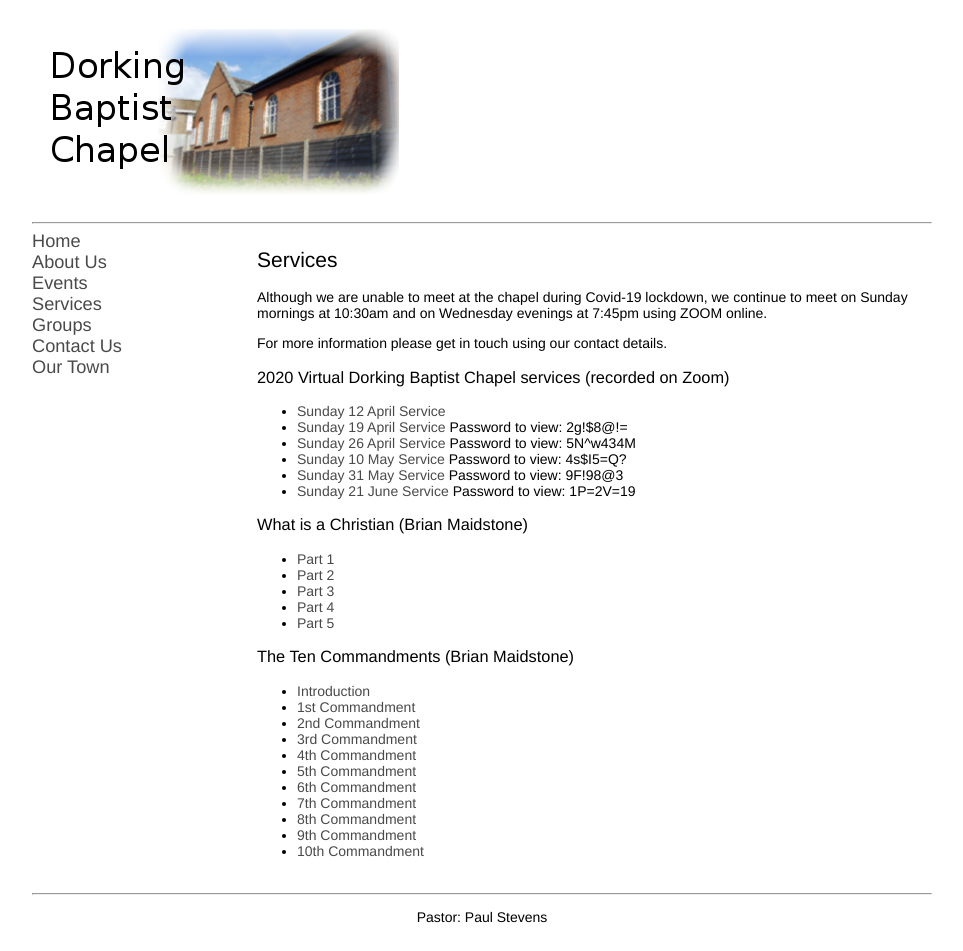
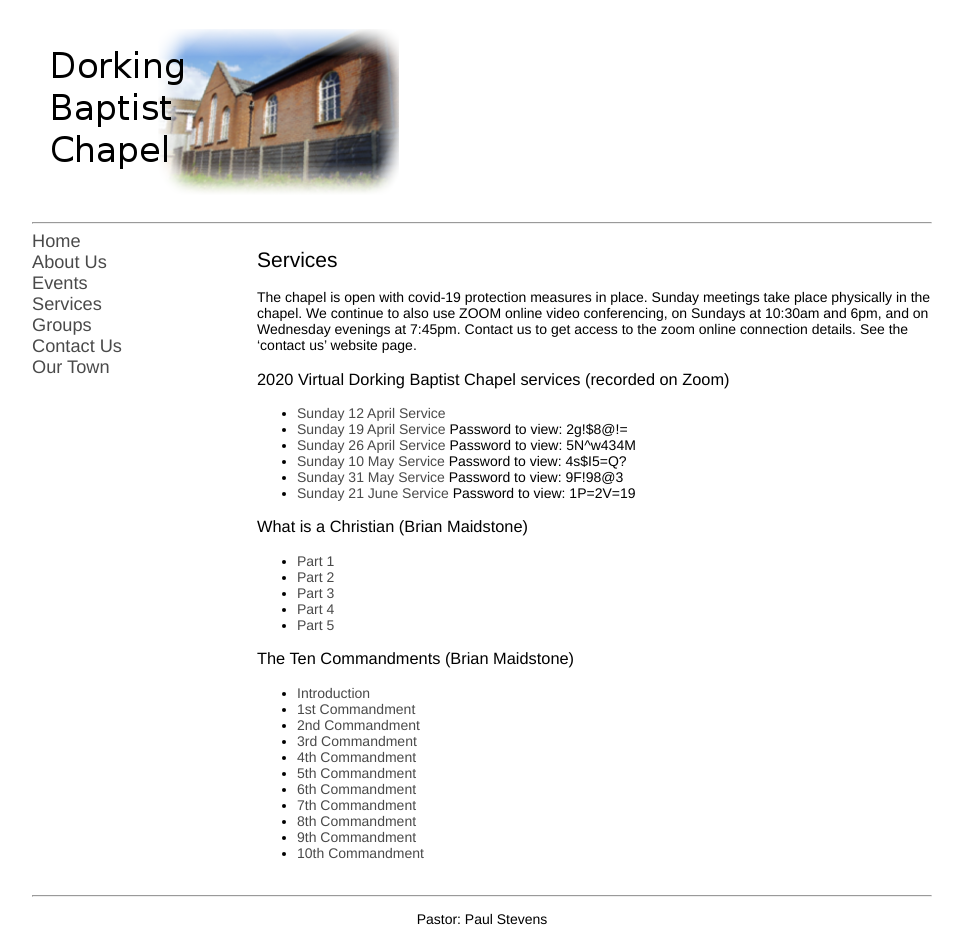
Before and after one commit to pandastreet/dorkingbaptistchapel.org.uk, a Jekyll site: the page built from services.md, in a window 1280 px wide. Shown: the whole page, without its empty margins (158-1121 px from the left). Built offline with Jekyll 4.4.1, drawn with Linux system fonts in a browser that asks for light colours; our own code applies the rules of GitHub Pages for plain Markdown files.

Commit message:
Update services.md

```diff
--- a/services.md
+++ b/services.md
@@ -4,9 +4,11 @@ layout: default
 
 ## Services
 
-Although we are unable to meet at the chapel during Covid-19 lockdown, we continue to meet on Sunday mornings at 10:30am and on Wednesday evenings at 7:45pm using ZOOM online.
+The chapel is open with covid-19 protection measures in place. Sunday meetings take place physically in the chapel.
+We continue to also use ZOOM online video conferencing, on Sundays at 10:30am and 6pm, and on Wednesday evenings at 7:45pm.
+Contact us to get access to the zoom online connection details. See the 'contact us' website page.
 
-For more information please get in touch using our contact details.
+
 
 ### 2020 Virtual Dorking Baptist Chapel services (recorded on Zoom)
 * [Sunday 12 April Service](https://us02web.zoom.us/rec/share/wdx-N6_P5GpIfInp2kbDfp8KRLXIX6a823AYq6Ffmhy3LJVY6esqm_Bmg9qWMZ9R)
```
